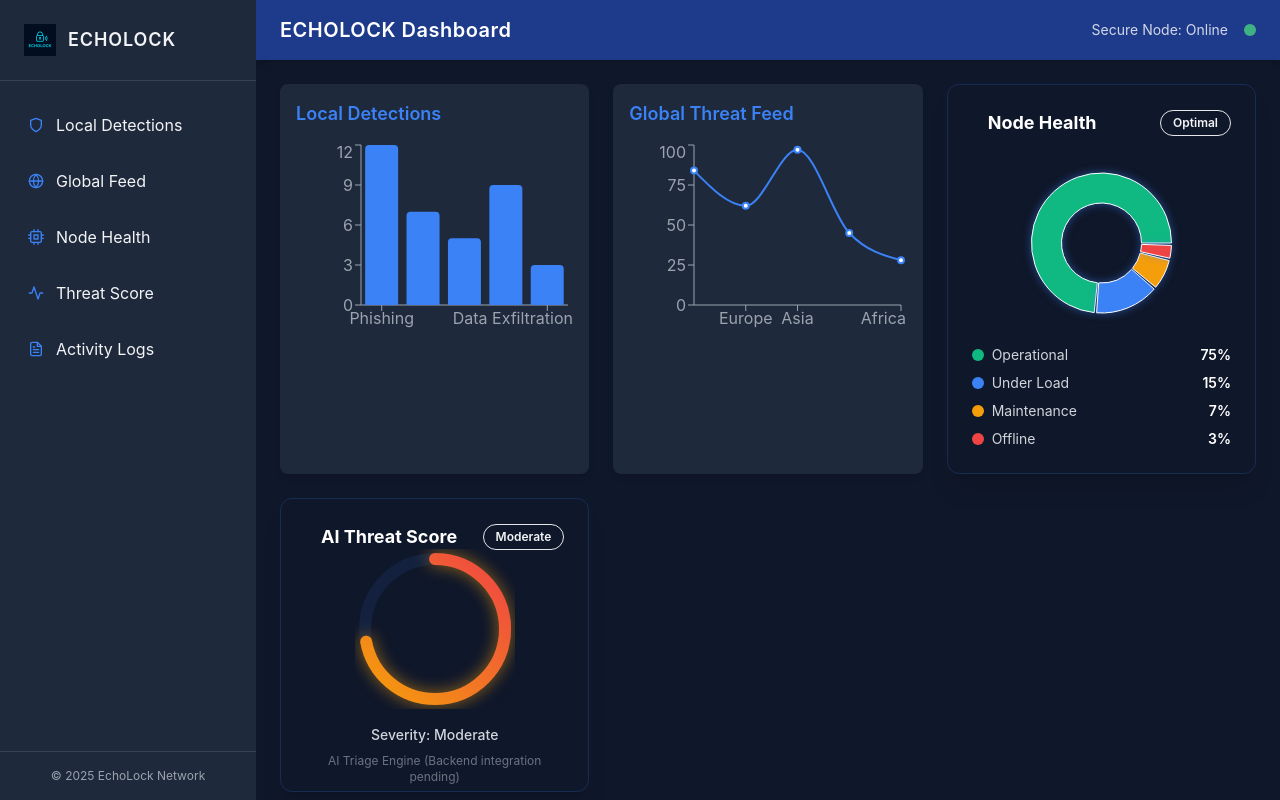
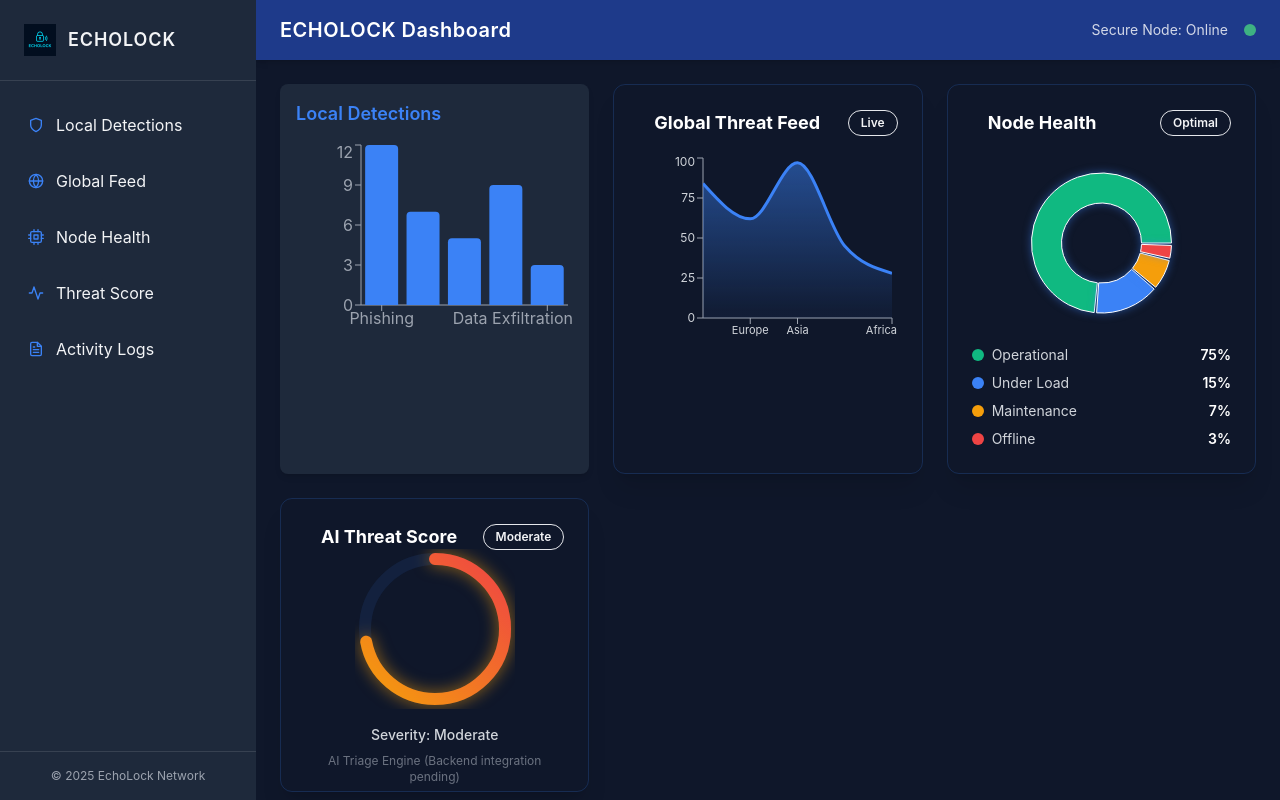
Before and after one commit to Ordixian/Echo, a React (Vite) app: page / in a window 1280 px wide. Built offline with nearby package versions, Linux system fonts and the light colour scheme.

Commit message:
Update GlobalFeed.jsx

```diff
--- a/src/components/GlobalFeed.jsx
+++ b/src/components/GlobalFeed.jsx
@@ -1,18 +1,53 @@
 import React from "react";
-import { LineChart, Line, XAxis, YAxis, Tooltip, ResponsiveContainer } from "recharts";
+import { LineChart, Line, XAxis, YAxis, Tooltip, ResponsiveContainer, Area, AreaChart } from "recharts";
 import data from "../data/globalFeed";
 
 function GlobalFeed() {
   return (
-    <div className="bg-[#1e293b] p-4 rounded-lg shadow-md">
-      <h2 className="text-lg font-semibold mb-3 text-accent">Global Threat Feed</h2>
+    <div className="glass p-6 rounded-xl shadow-xl card-hover border border-accent/20 animate-fade-in">
+      <div className="flex items-center justify-between mb-4">
+        <h2 className="text-lg font-bold text-white flex items-center gap-2">
+          <span className="w-2 h-2 bg-cyber rounded-full animate-pulse"></span>
+          Global Threat Feed
+        </h2>
+        <span className="text-xs px-3 py-1 bg-cyber/20 text-cyber rounded-full font-semibold border border-cyber/30">
+          Live
+        </span>
+      </div>
       <ResponsiveContainer width="100%" height={200}>
-        <LineChart data={data}>
-          <XAxis dataKey="region" stroke="#9ca3af" />
-          <YAxis stroke="#9ca3af" />
-          <Tooltip />
-          <Line type="monotone" dataKey="detections" stroke="#3B82F6" strokeWidth={2} />
-        </LineChart>
+        <AreaChart data={data}>
+          <defs>
+            <linearGradient id="colorDetections" x1="0" y1="0" x2="0" y2="1">
+              <stop offset="5%" stopColor="#3b82f6" stopOpacity={0.8}/>
+              <stop offset="95%" stopColor="#3b82f6" stopOpacity={0.1}/>
+            </linearGradient>
+          </defs>
+          <XAxis
+            dataKey="region"
+            stroke="#9ca3af"
+            tick={{ fill: '#d1d5db', fontSize: 11 }}
+          />
+          <YAxis
+            stroke="#9ca3af"
+            tick={{ fill: '#d1d5db', fontSize: 12 }}
+          />
+          <Tooltip
+            contentStyle={{
+              backgroundColor: 'rgba(30, 41, 59, 0.95)',
+              border: '1px solid rgba(59, 130, 246, 0.3)',
+              borderRadius: '8px',
+              backdropFilter: 'blur(10px)'
+            }}
+            labelStyle={{ color: '#f3f4f6' }}
+          />
+          <Area
+            type="monotone"
+            dataKey="detections"
+            stroke="#3B82F6"
+            strokeWidth={3}
+            fill="url(#colorDetections)"
+          />
+        </AreaChart>
       </ResponsiveContainer>
     </div>
   );
```
